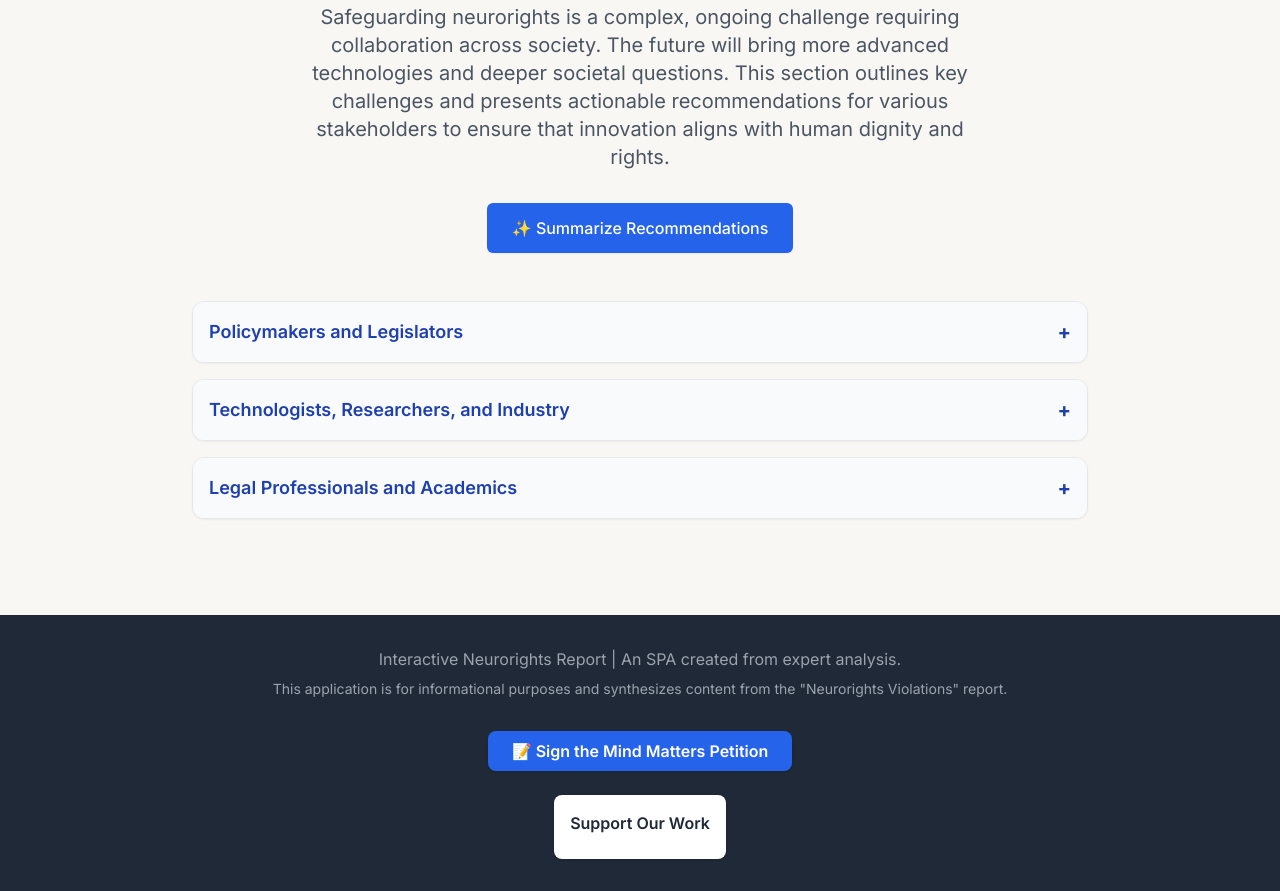
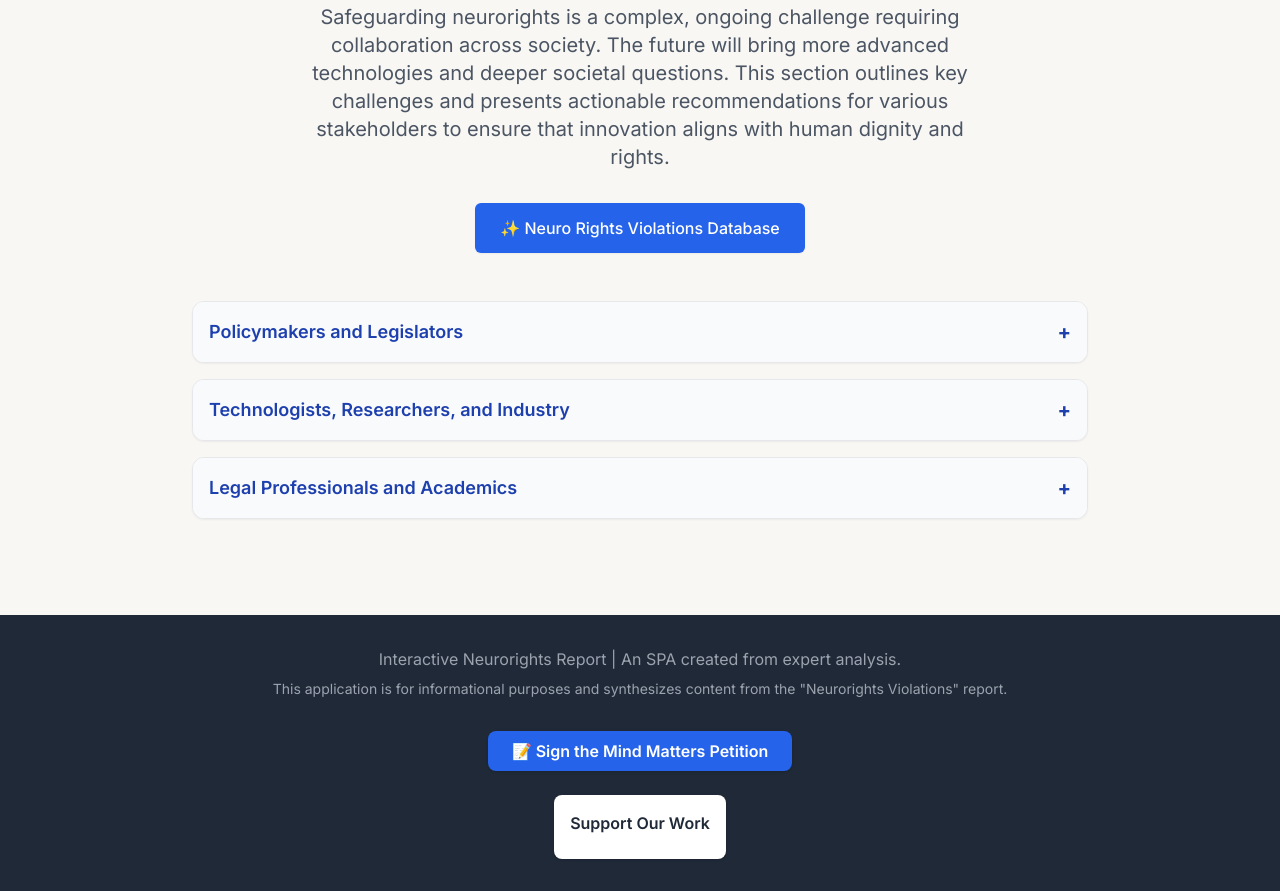
Before and after one commit to mathaes33/Cognitive-Liberty-Website, a plain HTML site: page index.html in a window 1280 px wide. Shown: the part 4434-5325 px from the top of the page. Drawn offline with nearby package versions, Linux system fonts and the light colour scheme; a script that the page names is missing.

Commit message:
Update index.html

```diff
--- a/index.html
+++ b/index.html
@@ -263,7 +263,7 @@
                     </p>
                      <div class="mt-8 text-center">
                         <button id="summarize-recommendations" class="inline-flex items-center px-6 py-3 border border-transparent text-base font-medium rounded-md shadow-sm text-white bg-blue-600 hover:bg-blue-700 focus:outline-none focus:ring-2 focus:ring-offset-2 focus:ring-blue-500">
-                            ✨ Summarize Recommendations
+                            ✨ Neuro Rights Violations Database
                         </button>
                     </div>
                 </div>
```
